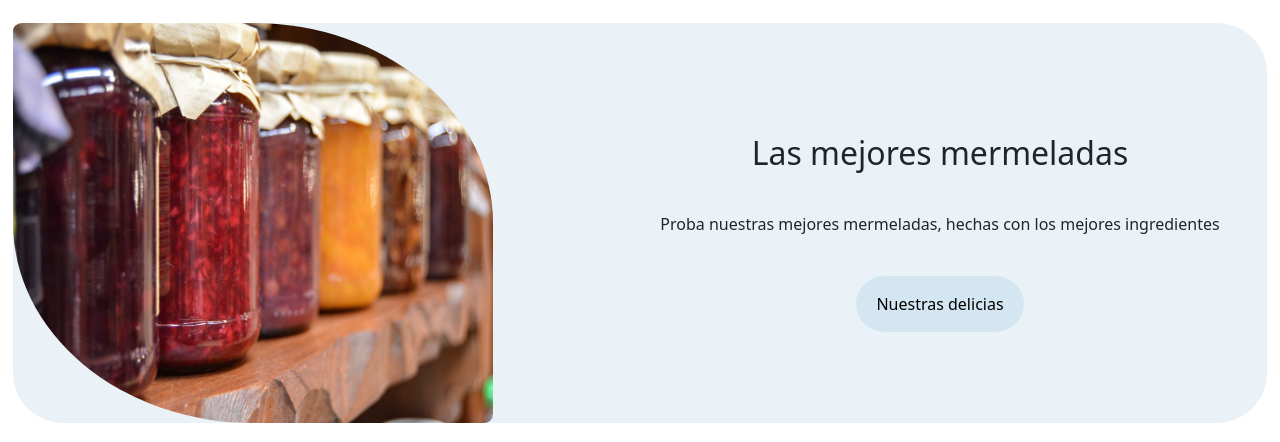
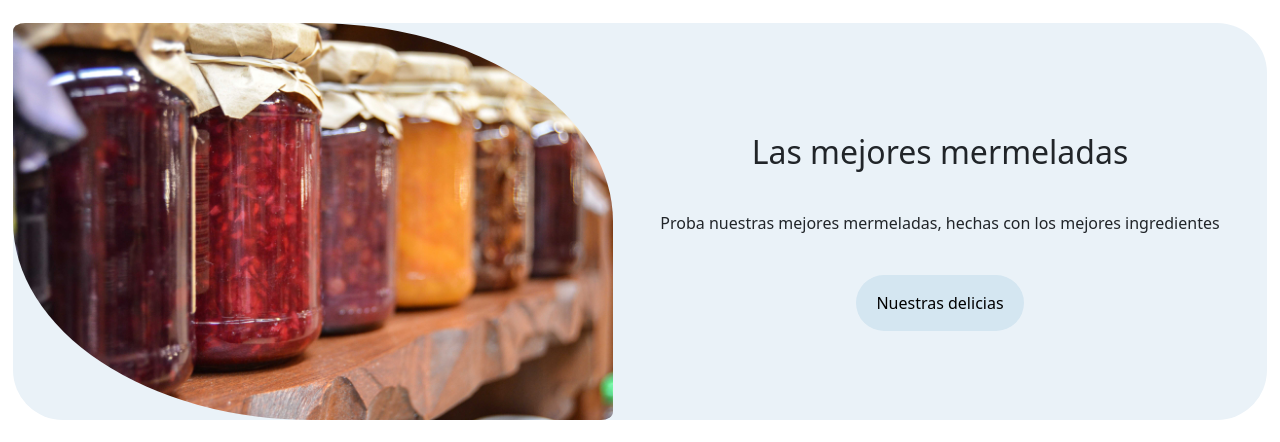
Before and after one commit to MaxiCc21/Coder_Repositorio, a website: page index.html in a window 1280 px wide. Shown: the part 868-1310 px from the top of the page. Drawn offline with nearby package versions, Linux system fonts and the light colour scheme; grey boxes are pictures that could not be loaded; a web font is replaced by a local one.

Commit message:
cambio minimo

```diff
--- a/index.html
+++ b/index.html
@@ -64,7 +64,7 @@
                 <section class="section-wrap">
                     <div class="box hm-s2-box hm-s2-first-box">
                         <figcaption class="hm-s2-first-box-image-area">
-                            <img src="./img/mermeladas-compressed.jpg" alt="Imagen de comida" style="height: 400px;width: 80%">
+                            <img src="./img/mermeladas-compressed.jpg" alt="Imagen de comida">
                         </figcaption>
                         <div class="hm-s2-box-text-area">
                             <h2>Las mejores mermeladas</h2>
```
Also changed, not shown: page/politicas-privacidad.html (+0 -4 lines).
